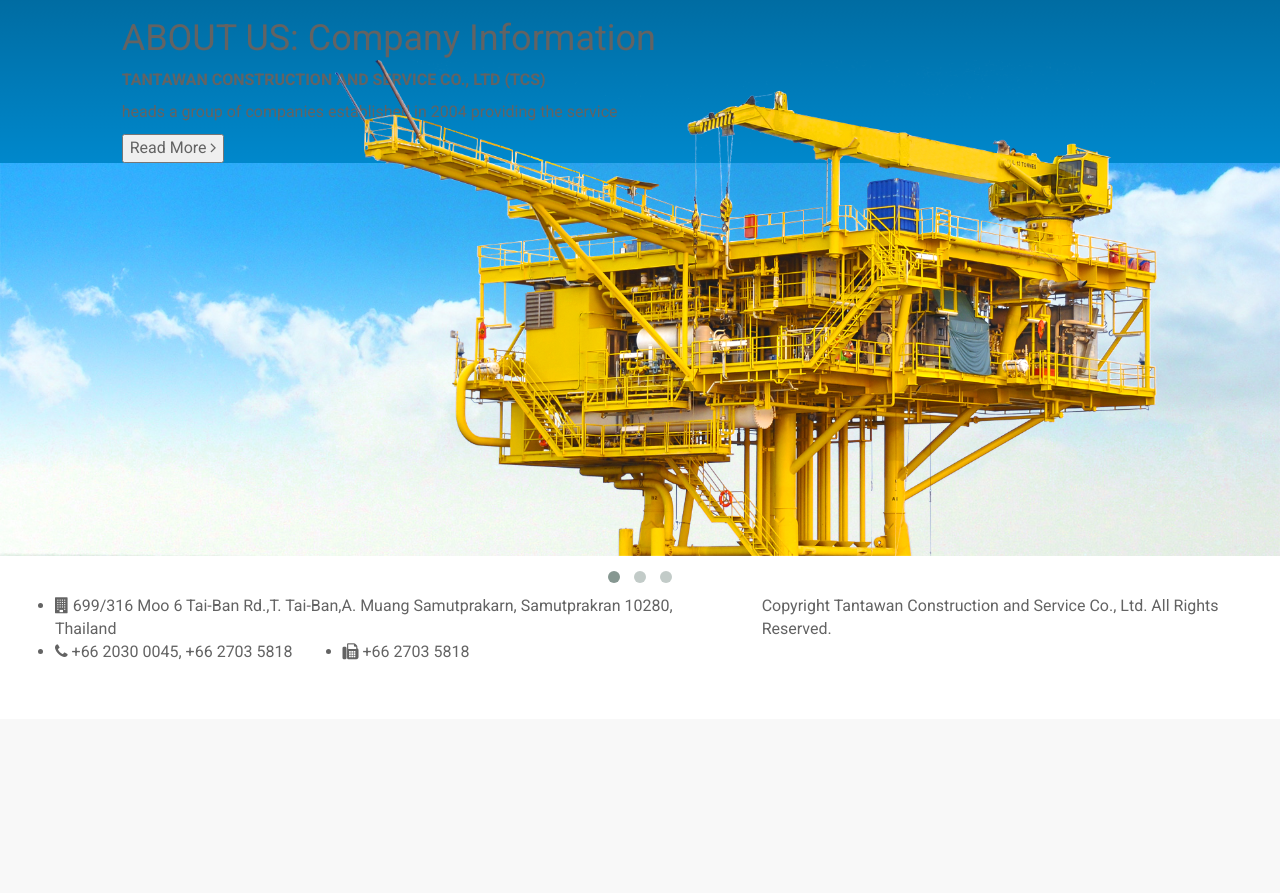
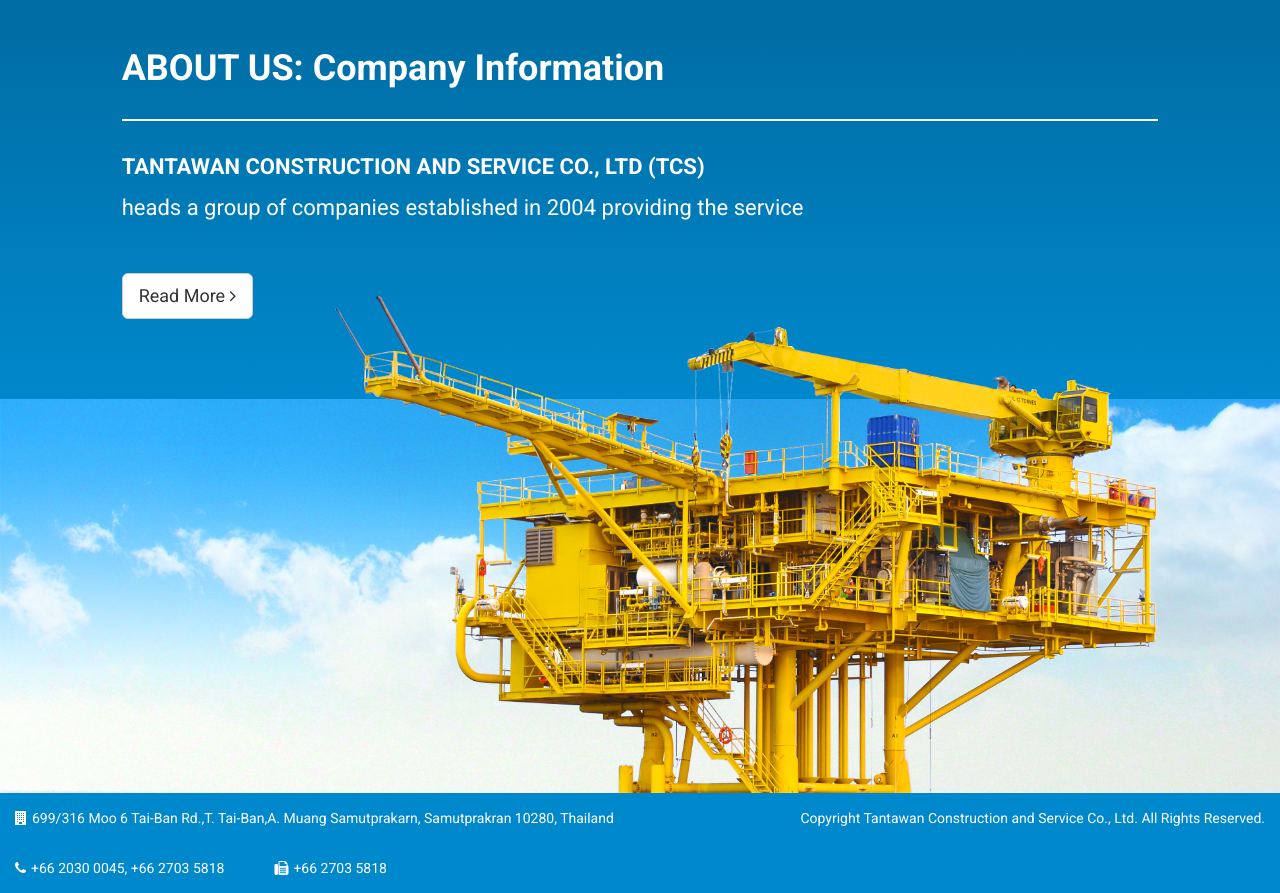
Before and after one commit to pongsakons/Web_Tantawancorp, a PHP site: page /phpmail/index-main.html in a window 1280 px wide. Shown: the part 81-974 px from the top of the page. Before the commit the page ends 741 px from the top, so only its background shows below. Run offline with PHP 8.4, Linux system fonts and the light colour scheme.

Commit message:
Fix footer

```diff
--- a/css/mixin.scss
+++ b/css/mixin.scss
@@ -3,6 +3,7 @@ $primary-color: #0088cc;
 $secondary-color: #0088cc;
 //Support color
 $black:#222222;
+$white:#ffffff;
 $grey-color: #636363;
 $medium-grey: #999999;
 $light-grey: #eeeeee;
--- a/css/style.css
+++ b/css/style.css
@@ -13,6 +13,10 @@ body {
 a:focus, a:hover {
   color: #0088cc; }
 
+ol, ul {
+  margin-bottom: 0;
+  padding-left: 0; }
+
 .wrapper-welcome-page {
   background: url("../image/bg-welcome-page.jpg") center top no-repeat #222222;
   padding-top: 0;
@@ -21,7 +25,8 @@ a:focus, a:hover {
     padding: 70px 0 20px 0; }
 
 .gradient-banner {
-  min-height: 37.5%;
+  padding-top: 50px;
+  padding-bottom: 80px;
   /* Permalink - use to edit and share this gradient: http://colorzilla.com/gradient-editor/#006ca2+0,0088cc+100 */
   background: #006ca2;
   /* Old browsers */
@@ -72,14 +77,45 @@ a:focus, a:hover {
   -o-box-shadow: 0 10px 12px rgba(0, 0, 0, 0.2);
   box-shadow: 0 10px 12px rgba(0, 0, 0, 0.2); }
 
+.slide-banner .text-banner {
+  color: #ffffff; }
+  .slide-banner .text-banner h1 {
+    font-weight: 700;
+    margin-top: 0;
+    margin-bottom: 30px; }
+  .slide-banner .text-banner .title-line {
+    background-color: #ffffff;
+    height: 2px;
+    margin-bottom: 30px; }
+  .slide-banner .text-banner .sub-title {
+    margin-bottom: 50px;
+    font-size: 22px;
+    font-size: 1.375rem; }
 .slide-banner .image-banner {
   position: relative; }
   .slide-banner .image-banner .oil-rig {
     position: absolute;
     bottom: 0; }
 
-.footer .footer-contact-list li {
-  float: left;
-  margin-right: 50px; }
+.footer {
+  background-color: #0088cc;
+  font-size: 14px;
+  font-size: 0.875rem;
+  color: #ffffff; }
+  .footer span {
+    padding: 15px 0;
+    display: block; }
+    .footer span i.fa {
+      margin-right: 5px; }
+  .footer .footer-contact-list {
+    list-style: none; }
+    .footer .footer-contact-list li {
+      float: left;
+      margin-right: 50px; }
+
+/* pull-right on all except xs devices */
+@media (min-width: 1200px) {
+  .pull-right-lg {
+    float: right; } }
 
 /*# sourceMappingURL=style.css.map */
--- a/css/style.scss
+++ b/css/style.scss
@@ -20,6 +20,11 @@ a {
   }
 }
 
+ol, ul {
+  margin-bottom: 0;
+  padding-left: 0;
+}
+
 //Welcome-page
 .wrapper-welcome-page {
   background: url("../image/bg-welcome-page.jpg") center top no-repeat $black;
@@ -31,7 +36,8 @@ a {
 }
 
 .gradient-banner {
-  min-height: 360/960*100%;
+  padding-top: 50px;
+  padding-bottom: 80px;
   /* Permalink - use to edit and share this gradient: http://colorzilla.com/gradient-editor/#006ca2+0,0088cc+100 */
   background: #006ca2; /* Old browsers */
   /* IE9 SVG, needs conditional override of 'filter' to 'none' */
@@ -79,6 +85,24 @@ a {
 }
 
 .slide-banner {
+  .text-banner {
+    color: $white;
+    h1 {
+      font-weight: 700;
+      margin-top: 0;
+      margin-bottom: 30px;
+    }
+    .title-line {
+      background-color: $white;
+      height: 2px;
+      margin-bottom: 30px;
+    }
+    .sub-title {
+      margin-bottom: 50px;
+      font-size: 22px;
+      font-size: $font-22;
+    }
+  }
   .image-banner {
     position: relative;
     .oil-rig {
@@ -89,10 +113,28 @@ a {
 }
 
 .footer {
+  background-color: $primary-color;
+  font-size: 14px;
+  font-size: $font-14;
+  color: $white;
+  span {
+    padding: 15px 0;
+    display: block;
+    & i.fa {
+      margin-right: 5px;
+    }
+  }
   .footer-contact-list {
+    list-style: none;
     li {
       float: left;
       margin-right: 50px;
     }
   }
 }
+/* pull-right on all except xs devices */
+@media (min-width: 1200px) {
+  .pull-right-lg {
+    float: right;
+  }
+}
--- a/index-main.html
+++ b/index-main.html
@@ -86,74 +86,33 @@
                                     <p><b>TANTAWAN CONSTRUCTION AND SERVICE CO., LTD (TCS)</b></p>
                                     <p>heads a group of companies established in 2004 providing the service</p>
                                 </div>
-                                <button>Read More <i class="fa fa-angle-right"></i></button>
+                                <button class="btn btn-default btn-lg">Read More <i class="fa fa-angle-right"></i>
+                                </button>
                             </div>
                         </div>
                     </div>
                     <div class="image-banner">
-                        <img src="image/oil-rig.png" class="img-responsive oil-rig col-lg-8 col-lg-offset-3 col-md-8 col-md-offset-3 col-sm-8 col-sm-offset-3 col-xs-8 col-xs-offset-3" alt="">
-                        <img src="image/bg-slide1.jpg" class="img-responsive" alt="">
-                    </div>
-                </div>
-            </div>
-        </div>
-        <div class="slide-banner">
-            <div class="container-fluid">
-                <div class="row">
-                    <div class="gradient-banner clearfix">
-                        <div class="col-lg-10 col-lg-offset-1">
-                            <div class="text-banner">
-                                <h1>ABOUT US: Company Information</h1>
-                                <div class="title-line"></div>
-                                <div class="sub-title">
-                                    <p><b>TANTAWAN CONSTRUCTION AND SERVICE CO., LTD (TCS)</b></p>
-                                    <p>heads a group of companies established in 2004 providing the service</p>
-                                </div>
-                                <button>Read More <i class="fa fa-angle-right"></i></button>
-                            </div>
-                        </div>
-                    </div>
-                    <div class="image-banner">
-                        <img src="image/oil-rig.png" class="img-responsive oil-rig col-lg-8 col-lg-offset-3 col-md-8 col-md-offset-3 col-sm-8 col-sm-offset-3 col-xs-8 col-xs-offset-3" alt="">
-                        <img src="image/bg-slide1.jpg" class="img-responsive" alt="">
-                    </div>
-                </div>
-            </div>
-        </div>
-        <div class="slide-banner">
-            <div class="container-fluid">
-                <div class="row">
-                    <div class="gradient-banner clearfix">
-                        <div class="col-lg-10 col-lg-offset-1">
-                            <div class="text-banner">
-                                <h1>ABOUT US: Company Information</h1>
-                                <div class="title-line"></div>
-                                <div class="sub-title">
-                                    <p><b>TANTAWAN CONSTRUCTION AND SERVICE CO., LTD (TCS)</b></p>
-                                    <p>heads a group of companies established in 2004 providing the service</p>
-                                </div>
-                                <button>Read More <i class="fa fa-angle-right"></i></button>
-                            </div>
-                        </div>
-                    </div>
-                    <div class="image-banner">
-                        <img src="image/oil-rig.png" class="img-responsive oil-rig col-lg-8 col-lg-offset-3 col-md-8 col-md-offset-3 col-sm-8 col-sm-offset-3 col-xs-8 col-xs-offset-3" alt="">
+                        <img src="image/oil-rig.png"
+                             class="img-responsive oil-rig col-lg-8 col-lg-offset-3 col-md-8 col-md-offset-3 col-sm-8 col-sm-offset-3 col-xs-8 col-xs-offset-3"
+                             alt="">
                         <img src="image/bg-slide1.jpg" class="img-responsive" alt="">
                     </div>
                 </div>
             </div>
         </div>
     </div><!--End owl-carousel-->
-    <div class="footer">
-        <div class="col-lg-7">
+    <div class="footer clearfix">
+        <div class="col-lg-7 col-md-12">
             <ul class="footer-contact-list pull-left clearfix">
-                <li><i class="fa fa-building"></i> 699/316 Moo 6 Tai-Ban Rd.,T. Tai-Ban,A. Muang Samutprakarn, Samutprakran 10280, Thailand</li>
-                <li><i class="fa fa-phone"></i> +66 2030 0045, +66 2703 5818</li>
-                <li><i class="fa fa-fax"></i> +66 2703 5818</li>
+                <li><span><i class="fa fa-building"></i>699/316 Moo 6 Tai-Ban Rd.,T. Tai-Ban,A. Muang Samutprakarn, Samutprakran 10280, Thailand</span>
+                </li>
+                <li><span><i class="fa fa-phone"></i>+66 2030 0045, +66 2703 5818</span></li>
+                <li><span><i class="fa fa-fax"></i>+66 2703 5818</span></li>
             </ul>
         </div>
-        <div class="col-lg-5">
-            <div class="credit pull-right"><p>Copyright Tantawan Construction and Service Co., Ltd. All Rights Reserved.</p></div>
+        <div class="col-lg-5 col-md-12">
+            <div class="credit pull-right-lg"><span>Copyright Tantawan Construction and Service Co., Ltd. All Rights Reserved.</span>
+            </div>
         </div>
     </div>
 </div>
--- a/js/script.js
+++ b/js/script.js
@@ -13,7 +13,9 @@ $(document).ready(function () {
     $(".owl-carousel").owlCarousel(
         {
             loop: true,
-            singleItem: true
+            singleItem: true,
+            pagination: false,
+            navigation: true,
         }
     );
 });
```
Also changed, not shown: 1 other file.
